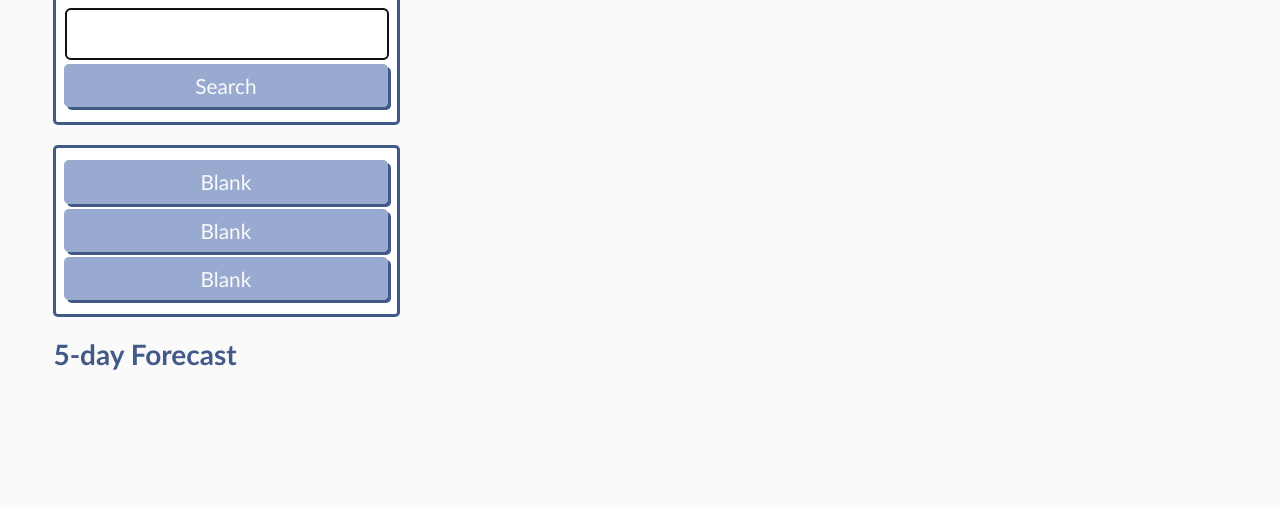
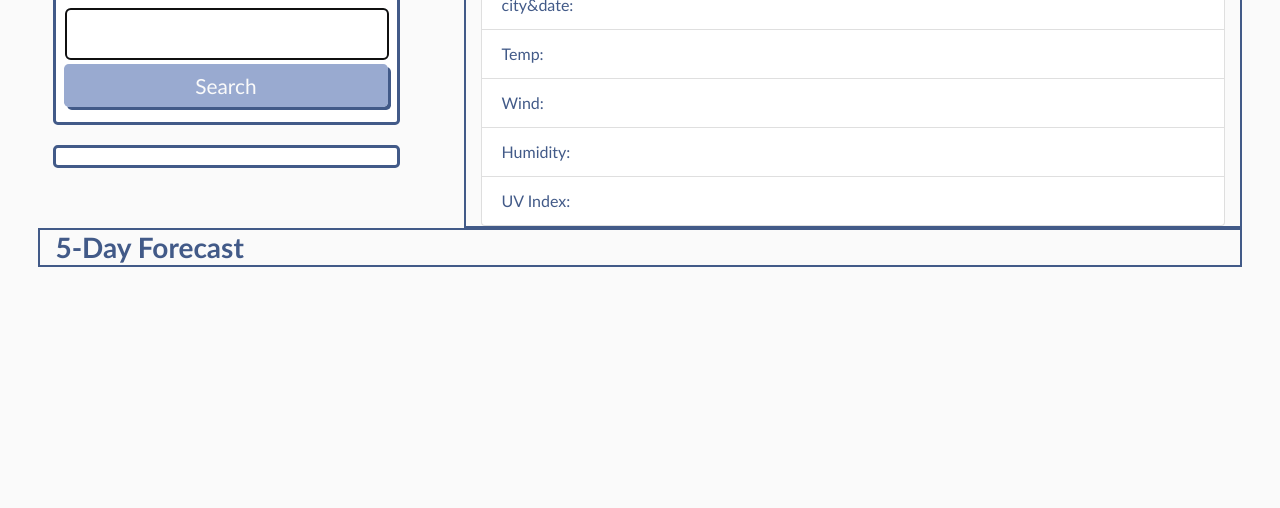
Before and after one commit to LRumgay/BCS_Weather_Dashboard, a plain HTML site: page index.html in a window 1280 px wide. Shown: the part 292-800 px from the top of the page. Drawn offline with nearby package versions, Linux system fonts and the light colour scheme; no server answers.

Commit message:
API now working, HTML almost finished

```diff
--- a/index.html
+++ b/index.html
@@ -31,22 +31,25 @@
 
         <div class="card">
           <div id="language-buttons" class="card-body">
-            <button data-language="javascript" class="btn">Blank</button>
-            <button data-language="html" class="btn">Blank</button>
-            <button data-language="css" class="btn">Blank</button>
-          </div>
+           </div>
         </div>
       </div>
 
       <div class="col-12 col-md-8">
-        <h2 class="subtitle">Showing Repositories for: <span id="repo-search-term"></span></h2>
-        <div id="repos-container" class="list-group"></div>
-      </div>
+        <h2 class="subtitle">Current Weather <span id=""></span></h2>
+        <ul class="list-group">
+          <li class="list-group-item">city&date:</li>
+          <li class="list-group-item">Temp:</li>
+          <li class="list-group-item">Wind:</li>
+          <li class="list-group-item">Humidity:</li>
+          <li class="list-group-item">UV Index:</li>
+        </ul>
+        </div>
 
-      <div class="col-12 col-md-8">
-            <h3>5-day Forecast</h3>
-            <div id="repos-container" class="list-group"></div>
-    </div>
+        <div class="col-12 col-md-13">
+          <h3 class="subtitle">5-Day Forecast <span id="repo-search-term"></span></h3>
+            </div>
+          </div>
     </main>
 
 
--- a/java.js
+++ b/java.js
@@ -0,0 +1,14 @@
+//Weather API//
+var APIKey = "cda2b0c406ccc575b9e9e93d4232a23d";
+var city = "Austin";
+var queryURL = `http://api.openweathermap.org/data/2.5/weather?q=${city}&appid=${APIKey}`;
+
+
+fetch(queryURL)
+    .then(function (response) {
+        return response.json()
+    })
+    .then(function (data) {
+        console.log(data);
+    })
+//---Weather API//
--- a/style.css
+++ b/style.css
@@ -295,6 +295,7 @@
     flex: 0 0 100%;
   }
 
+
   /* col-sm */
   @media screen and (min-width: 640px) {
     .col-sm-1 {
@@ -379,6 +380,7 @@
 
     .col-md-8 {
       flex: 0 0 calc(100% * 8 / 12 - 2%);
+      border: 2px solid#425a88;
     }
 
     .col-md-9 {
@@ -395,6 +397,11 @@
 
     .col-md-12 {
       flex: 0 0 100%;
+    }
+    .col-md-13 {
+      flex: 0 0 100%;
+      border: 2px solid#425a88;
+
     }
   }
 
```
